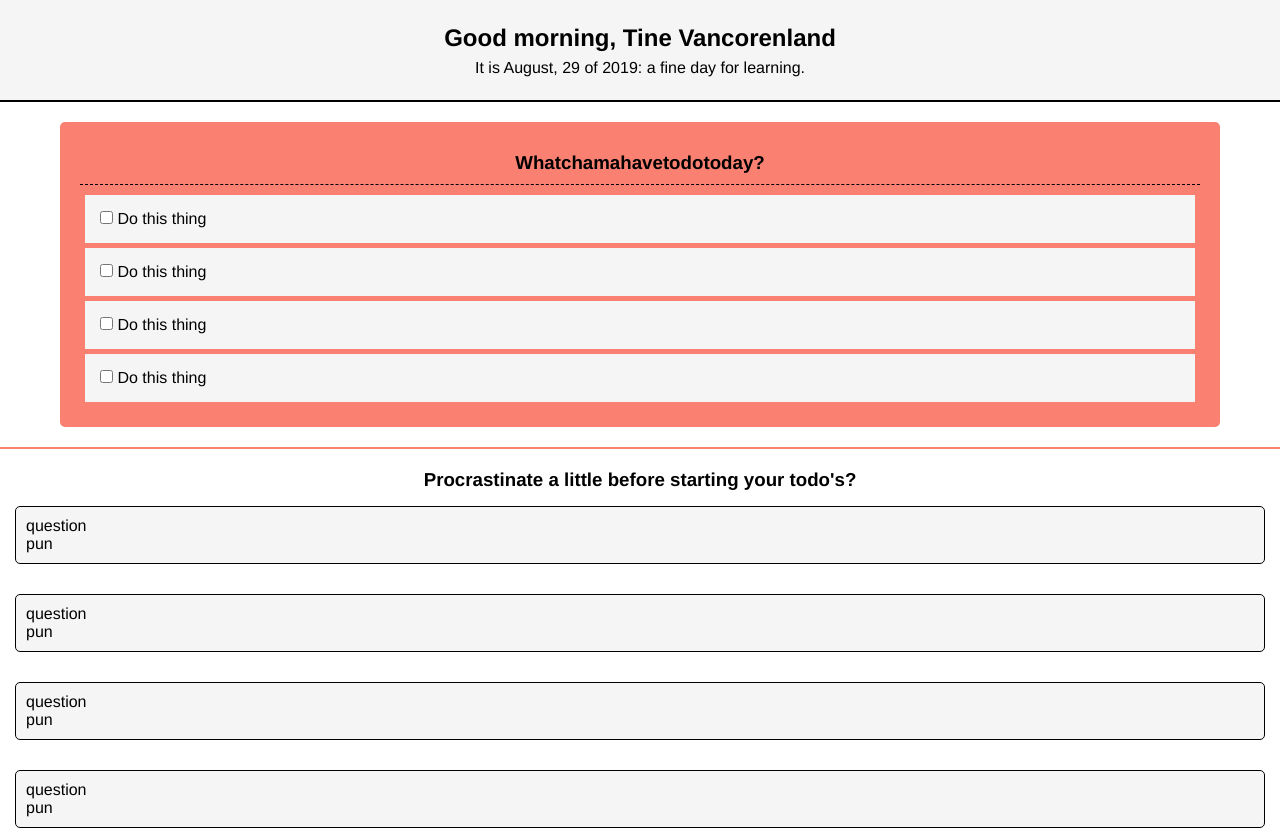
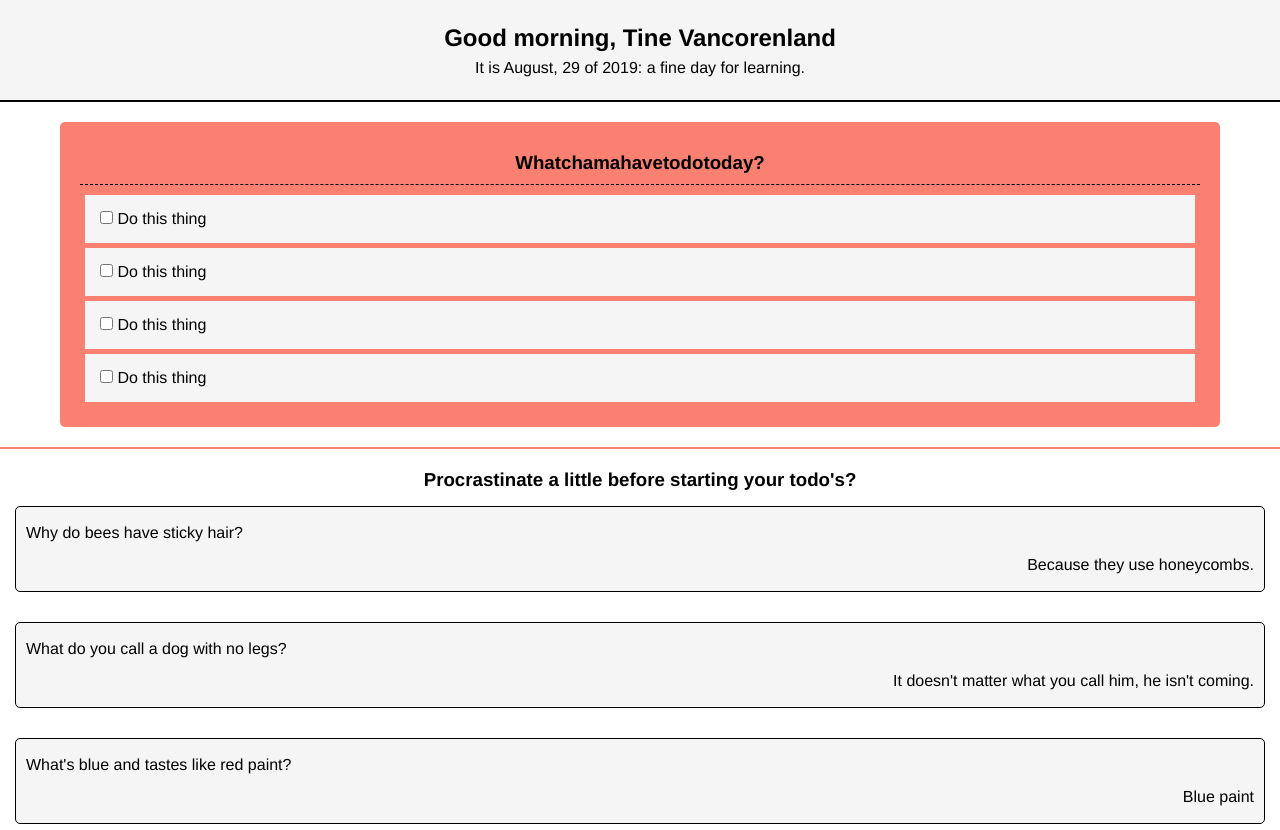
Before and after one commit to tinevancorenland/todolist, a React (Create React App) app: page / in a window 1280 px wide. Shown: the top 830 px of the page. Built offline with nearby package versions, Linux system fonts and the light colour scheme.

Commit message:
add joke content

```diff
--- a/src/App.css
+++ b/src/App.css
@@ -48,7 +48,16 @@
 .joke {
   margin: 15px;
   padding: 10px;
+  line-height: 2;
   border: 1px solid;
   border-radius: 5px;
   background-color: whitesmoke;
 }
+
+.question {
+  text-align: left;
+}
+
+.answer {
+  text-align: right;
+}
--- a/src/Components/Joke.js
+++ b/src/Components/Joke.js
@@ -1,10 +1,10 @@
 import React from 'react'
 
-function Joke() {
+function Joke(props) {
     return(
         <div className="joke">
-            <p>question</p>
-            <p>pun</p>
+            <p className="question">{props.question}</p>
+            <p className="answer">{props.answer}</p>
         </div>
     )
 }
--- a/src/Components/Jokes.js
+++ b/src/Components/Jokes.js
@@ -2,14 +2,30 @@ import React from 'react'
 import Joke from './Joke'
 
 function Jokes() {
+
     return(
         <div className="jokes">
             <h3 className="joketitle">Procrastinate a little before starting your todo's?</h3>
-            <Joke/>
-            <Joke/>
-            <Joke/>
-            <Joke/>
-            <Joke/>
+            <Joke
+                question="Why do bees have sticky hair?"
+                answer="Because they use honeycombs."
+            />
+            <Joke
+                question="What do you call a dog with no legs?"
+                answer="It doesn't matter what you call him, he isn't coming. "
+            />
+            <Joke
+                question="What's blue and tastes like red paint?"
+                answer="Blue paint"
+            />
+            <Joke
+                question="What do you call a rooster staring at a pile of lettuce?"
+                answer="A chicken sees a salad"
+            />
+            <Joke
+                question="Thanks for reading this"
+                answer="nice ass"
+            />
         </div>
     )
 }
```
